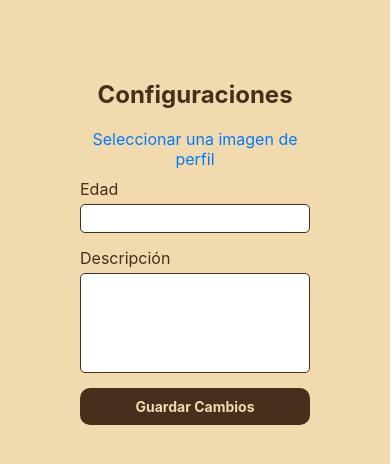
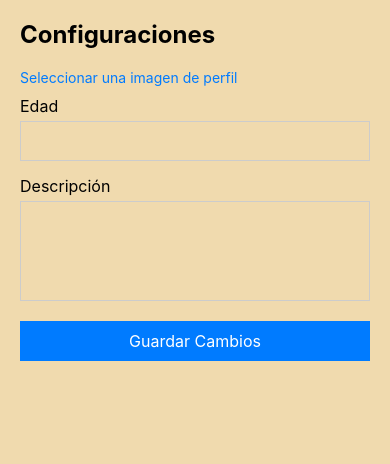
Before and after one commit to npc-ss/pelilist, a React Native app: screen /Configuraciones in a window 390 px wide. Shown: the top 464 px of the page. Built offline with nearby package versions, Linux system fonts and the light colour scheme.

Commit message:
Cambiar imagen Usuario funcional

```diff
--- a/app.json
+++ b/app.json
@@ -9,7 +9,9 @@
       "supportsTablet": true
     },
     "android": {
-      "permissions": ["CAMERA_ROLL"],
+      "permissions": [
+        "CAMERA_ROLL"
+      ],
       "adaptiveIcon": {
         "foregroundImage": "./assets/adaptive-icon.png",
         "backgroundColor": "#ffffff"
@@ -19,7 +21,8 @@
       "favicon": "./assets/favicon.png"
     },
     "plugins": [
-      "expo-router"
+      "expo-router",
+      "expo-secure-store"
     ]
   }
 }
--- a/pantallastab/Configuraciones.js
+++ b/pantallastab/Configuraciones.js
@@ -1,11 +1,11 @@
-import React, { useState } from 'react';
-import { View, Text, TextInput, StyleSheet, TouchableOpacity, Alert, Image } from 'react-native';
+import React, { useState, useEffect } from 'react';
+import { View, Text, TextInput, StyleSheet, TouchableOpacity, Alert, Image, ActivityIndicator } from 'react-native';
 import { useNavigation } from '@react-navigation/native';
 import * as ImagePicker from 'expo-image-picker';
 import { getAuth } from 'firebase/auth';
-import { doc, updateDoc } from 'firebase/firestore';
+import { doc, updateDoc, onSnapshot, setDoc } from 'firebase/firestore';
 import { ref, uploadBytes, getDownloadURL } from 'firebase/storage';
-import appFirebase, { db, storage } from '../credenciales'; // Importa Firestore y Storage
+import appFirebase, { db, storage } from '../credenciales';
 
 export default function Configuraciones() {
   const navigation = useNavigation();
@@ -14,65 +14,93 @@ export default function Configuraciones() {
 
   const [age, setAge] = useState('');
   const [description, setDescription] = useState('');
-  const [profileImage, setProfileImage] = useState(currentUser ?.photoURL || null);
+  const [image, setImage] = useState(null);
+  const [loading, setLoading] = useState(false);
+  const [uploading, setUploading] = useState(false);
+
+  useEffect(() => {
+    if (currentUser ) {
+      const userDocRef = doc(db, 'users', currentUser .uid);
+      const unsubscribeUser  = onSnapshot(userDocRef, (doc) => {
+        if (doc.exists()) {
+          setAge(doc.data().age || '');
+          setDescription(doc.data().description || '');
+          setImage(doc.data().profilePictures || '');
+        }
+      });
+
+      return () => {
+        unsubscribeUser ();
+      };
+    } else {
+      console.warn('No user is currently logged in');
+    }
+  }, [currentUser ]);
 
   const updateUserData = async () => {
     if (currentUser ) {
+      setLoading(true);
       try {
         const userRef = doc(db, 'users', currentUser .uid);
-        await updateDoc(userRef, { age, description });
+        await updateDoc(userRef, { age, description, profilePictures: image });
         Alert.alert('Actualización', 'Datos actualizados con éxito.');
         navigation.goBack();
       } catch (error) {
-        console.log('Error al actualizar los datos:', error);
-        Alert.alert('Error', 'Hubo un problema al actualizar los datos.');
+        console.error('Error al actualizar los datos:', error);
+        Alert.alert('Error', 'Hubo un problema al actualizar los datos: ' + error.message);
+      } finally {
+        setLoading(false);
       }
+    } else {
+      Alert.alert('Error', 'No se ha encontrado el usuario actual.');
+    }
+  };
+
+  const pickImage = async () => {
+    const { status } = await ImagePicker.requestMediaLibraryPermissionsAsync();
+    if (status !== 'granted') {
+      Alert.alert("Se necesitan permisos para acceder a la galería");
+      return;
+    }
+    const result = await ImagePicker.launchImageLibraryAsync({
+      mediaTypes: ImagePicker.MediaTypeOptions.Images,
+      allowsEditing: true,
+      aspect: [1, 1],
+      quality: 1,
+    });
+    if (!result.canceled) {
+      const uri = result.assets[0].uri;
+      setImage(uri);
+      await uploadImage(uri);
     }
   };
 
   const uploadImage = async (uri) => {
-    const response = await fetch(uri);
-    const blob = await response.blob();
-    const imageRef = ref(storage, `images/${currentUser .uid}`);
+    setUploading(true);
+    try {
+      const storageRef = ref(storage, "profilePictures/" + currentUser .uid + ".jpg");
+      const response = await fetch(uri);
+      const blob = await response.blob();
+      await uploadBytes(storageRef, blob);
+      const downloadURL = await getDownloadURL(storageRef);
 
-    try {
-      await uploadBytes(imageRef, blob);
-      const downloadURL = await getDownloadURL(imageRef);
-      setProfileImage(downloadURL); // Update the profile image state
-      Alert.alert('Éxito', 'Imagen subida correctamente.');
-    } catch (error) {
-      console.log('Error al subir la imagen:', error);
-      Alert.alert('Error', 'Hubo un problema al subir la imagen.');
+      await setDoc(doc(db, 'users', currentUser .uid), { profilePictures: downloadURL }, { merge: true });
+
+      setImage(downloadURL);
     }
-  };
-
-  const pickImage = async () => {
-    const resultPermission = await ImagePicker.requestMediaLibraryPermissionsAsync();
-
-    if (resultPermission.granted) {
-      const resultImagePicker = await ImagePicker.launchImageLibraryAsync({
-        allowsEditing: true,
-        aspect: [4, 3],
-      });
-
-      if (!resultImagePicker.cancelled) {
-        const imageUri = resultImagePicker.uri;
-        await uploadImage(imageUri);
-      }
-    } else {
-      Alert.alert('Permiso denegado', 'Necesitas permitir el acceso a la galería.');
+    finally {
+      setUploading(false);
     }
   };
 
   return (
     <View style={styles.container}>
       <Text style={styles.title}>Configuraciones</Text>
-
       <TouchableOpacity onPress={pickImage}>
         <Text style={styles.changePhotoText}>Seleccionar una imagen de perfil</Text>
       </TouchableOpacity>
-      {profileImage && (
-        <Image source={{ uri: profileImage }} style={styles.profileImage} />
+      {image && (
+        <Image source={{ uri: image }} style={styles.profilePictures} />
       )}
 
       <Text style={styles.label}>Edad</Text>
@@ -94,8 +122,8 @@ export default function Configuraciones() {
         numberOfLines={4}
       />
 
-      <TouchableOpacity style={styles.button} onPress={updateUserData}>
-        <Text style={styles.buttonText}>Guardar Cambios</Text>
+      <TouchableOpacity style={styles.button} onPress={updateUserData} disabled={loading || uploading}>
+        {loading || uploading ? <ActivityIndicator color="#F0DAAE" /> : <Text style={styles.buttonText}>Guardar Cambios</Text>}
       </TouchableOpacity>
     </View>
   );
@@ -104,65 +132,50 @@ export default function Configuraciones() {
 const styles = StyleSheet.create({
   container: {
     flex: 1,
+    padding: 20,
     backgroundColor: '#F0DAAE',
-    padding: 80,
   },
   title: {
     fontSize: 24,
     fontWeight: 'bold',
-    color: '#482E1D',
     marginBottom: 20,
-    textAlign: 'center',
+  },
+  input: {
+    height: 40,
+    borderColor: '#ccc',
+    borderWidth: 1,
+    marginBottom: 15,
+    paddingHorizontal: 10,
+  },
+  button: {
+    backgroundColor: '#007BFF',
+    padding: 10,
+    alignItems: 'center',
+    marginVertical: 5,
+  },
+  buttonText: {
+    color: '#fff',
+    fontSize: 16,
+  },
+  profilePictures: {
+    width: 100,
+    height: 100,
+    marginBottom: 15,
+    borderRadius: 50,
   },
   changePhotoText: {
     color: '#007BFF',
-    fontSize: 16,
-    textAlign: 'center',
     marginBottom: 10,
-  },
-  profileImage: {
-    width: 100,
-    height: 100,
-    borderRadius: 50,
-    alignSelf: 'center',
-    marginBottom: 20,
   },
   label: {
     fontSize: 16,
-    color: '#482E1D',
     marginBottom: 5,
   },
-  input: {
-    backgroundColor: '#fff',
-    borderColor: '#482E1D',
+  textArea: {
+    height: 100,
+    borderColor: '#ccc',
     borderWidth: 1,
-    borderRadius: 5,
+    marginBottom: 15,
     paddingHorizontal: 10,
-    paddingVertical: 5,
-    marginBottom: 15,
-    color: '#482E1D',
-  },
-  textArea: {
-    backgroundColor: '#fff',
-    borderColor: '#482E1D',
-    borderWidth: 1,
-    borderRadius: 5,
-    paddingHorizontal: 10,
-    paddingVertical: 5,
-    height: 100,
-    textAlignVertical: 'top',
-    marginBottom: 15,
-    color: '#482E1D',
-  },
-  button: {
-    backgroundColor: '#482E1D',
-    paddingVertical: 10,
-    paddingHorizontal: 20,
-    borderRadius: 10,
-    alignItems: 'center',
-  },
-  buttonText: {
-    color: '#F0DAAE',
-    fontWeight: 'bold',
   },
 });
--- a/pantallastab/Perfil.js
+++ b/pantallastab/Perfil.js
@@ -8,23 +8,23 @@ const BASE_IMAGE_URL = 'https://image.tmdb.org/t/p/w500';
 
 const Perfil = () => {
   const navigation = useNavigation();
-  const [user, setUser] = useState(null);
+  const [user, setUser ] = useState(null);
   const [favorites, setFavorites] = useState([]);
 
   useEffect(() => {
-    const currentUser = auth.currentUser;
-    if (currentUser) {
+    const currentUser  = auth.currentUser ;
+    if (currentUser ) {
       // Obtener datos del usuario
-      const unsubscribeUser = onSnapshot(doc(db, 'users', currentUser.uid), (doc) => {
+      const unsubscribeUser  = onSnapshot(doc(db, 'users', currentUser .uid), (doc) => {
         if (doc.exists()) {
-          setUser(doc.data());
+          setUser (doc.data());
         }
       });
 
       // Obtener favoritos del usuario
       const q = query(
         collection(db, 'favoritos'),
-        where('userId', '==', currentUser.uid)
+        where('userId', '==', currentUser .uid)
       );
 
       const unsubscribeFavorites = onSnapshot(q, (snapshot) => {
@@ -33,7 +33,7 @@ const Perfil = () => {
       });
 
       return () => {
-        unsubscribeUser();
+        unsubscribeUser ();
         unsubscribeFavorites();
       };
     }
@@ -45,7 +45,7 @@ const Perfil = () => {
         <View style={styles.header}>
           <Image
             style={styles.avatar}
-            source={{ uri: 'https://acortar.link/t38bDl' }}
+            source={{ uri: user ? user.profilePictures : 'https://default-image-url.com/default.jpg' }} // Update to use profilePictures
           />
           <Text style={styles.name}>
             {user && user.username ? user.username : "Cargando..."}
@@ -86,7 +86,7 @@ export default Perfil;
 
 const styles = StyleSheet.create({
   container: {
-    flex: 1,
+    flex : 1,
     backgroundColor: '#F0DAAE',
     paddingTop: 80,
   },
```
Also changed, not shown: 1 other file (tests, documents, lock files or other folders).
